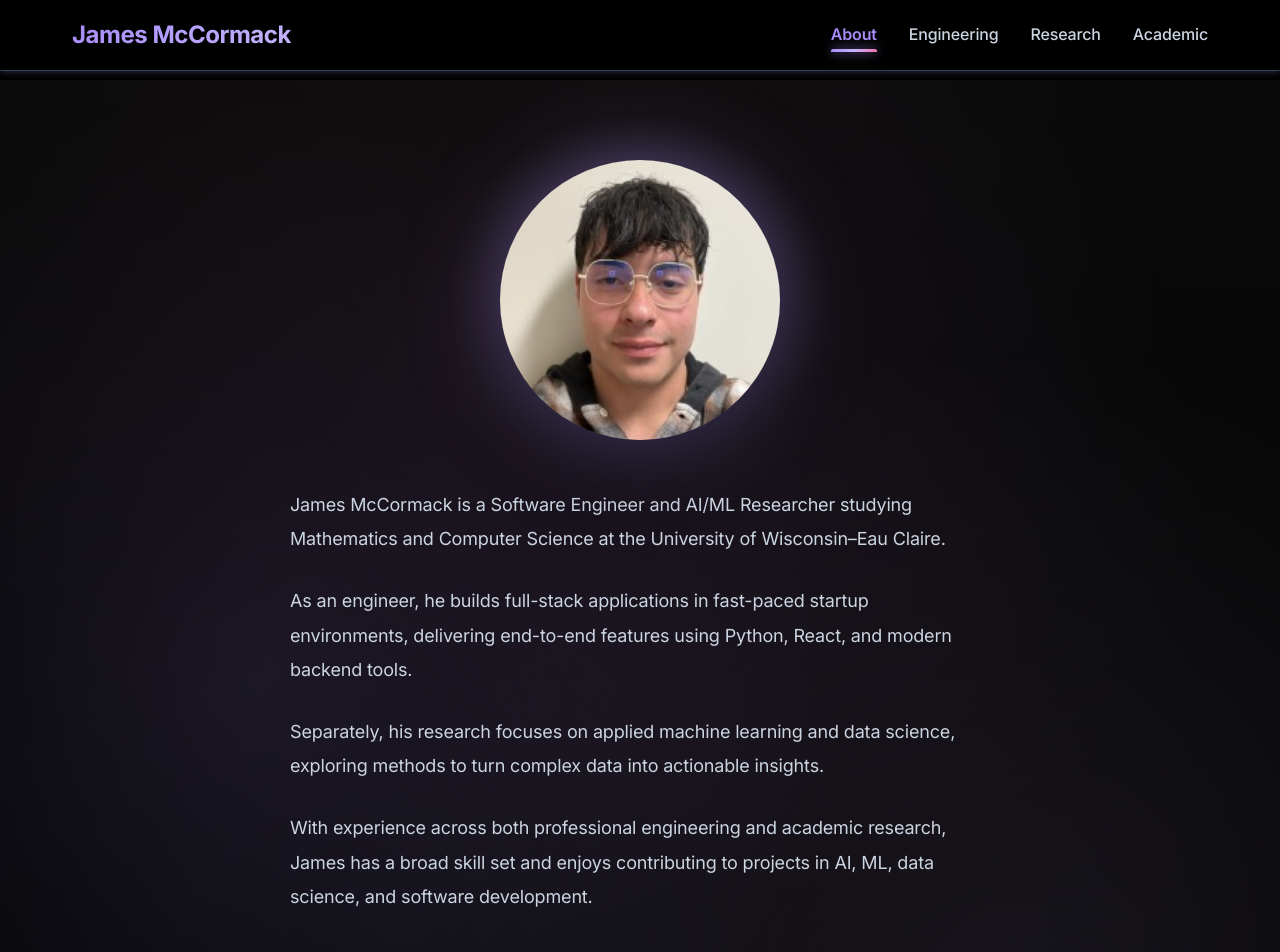
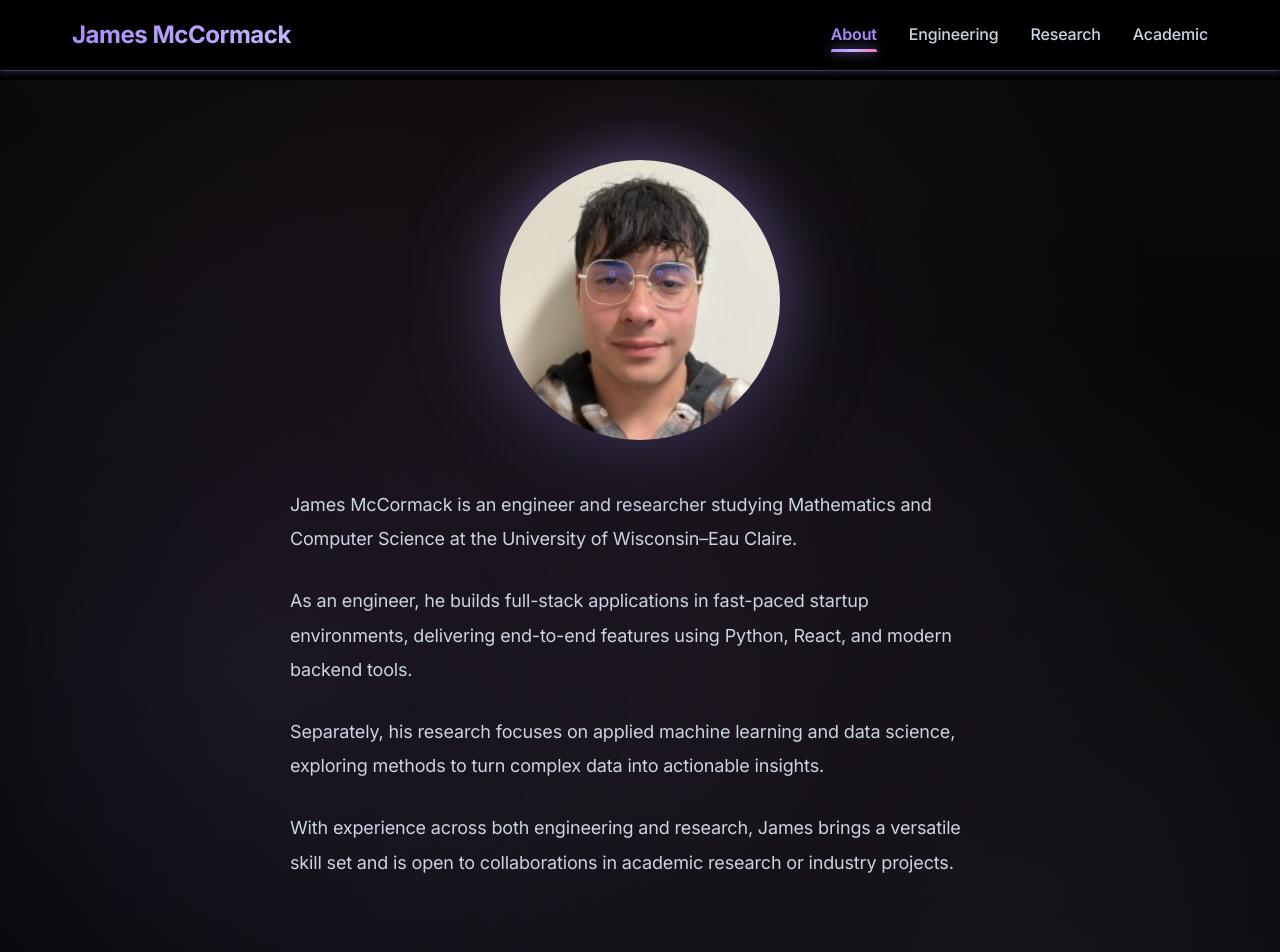
Before and after one commit to jmccormack1717/McCormack-Personal-Site, a React (Vite) app: page / in a window 1280 px wide. Shown: the top 952 px of the page. Built offline with nearby package versions, Linux system fonts and the light colour scheme.

Commit message:
about update

```diff
--- a/src/pages/About.jsx
+++ b/src/pages/About.jsx
@@ -14,7 +14,7 @@ function About() {
           </div>
           <div className="about-text">
             <p>
-              James McCormack is a Software Engineer and AI/ML Researcher studying Mathematics and Computer Science at the University of Wisconsin–Eau Claire.
+              James McCormack is an engineer and researcher studying Mathematics and Computer Science at the University of Wisconsin–Eau Claire.
             </p>
             <p>
               As an engineer, he builds full-stack applications in fast-paced startup environments, delivering end-to-end features using Python, React, and modern backend tools.
@@ -23,7 +23,7 @@ function About() {
               Separately, his research focuses on applied machine learning and data science, exploring methods to turn complex data into actionable insights.
             </p>
             <p>
-              With experience across both professional engineering and academic research, James has a broad skill set and enjoys contributing to projects in AI, ML, data science, and software development.
+            With experience across both engineering and research, James brings a versatile skill set and is open to collaborations in academic research or industry projects.
             </p>
           </div>
 
```
